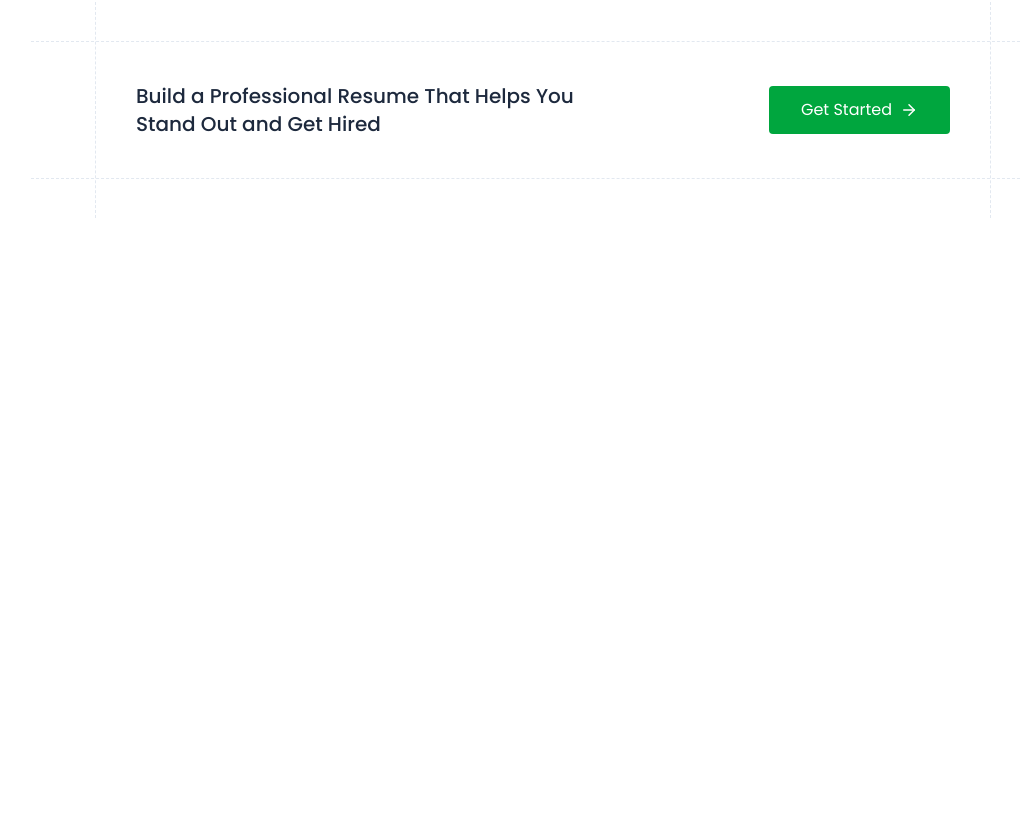
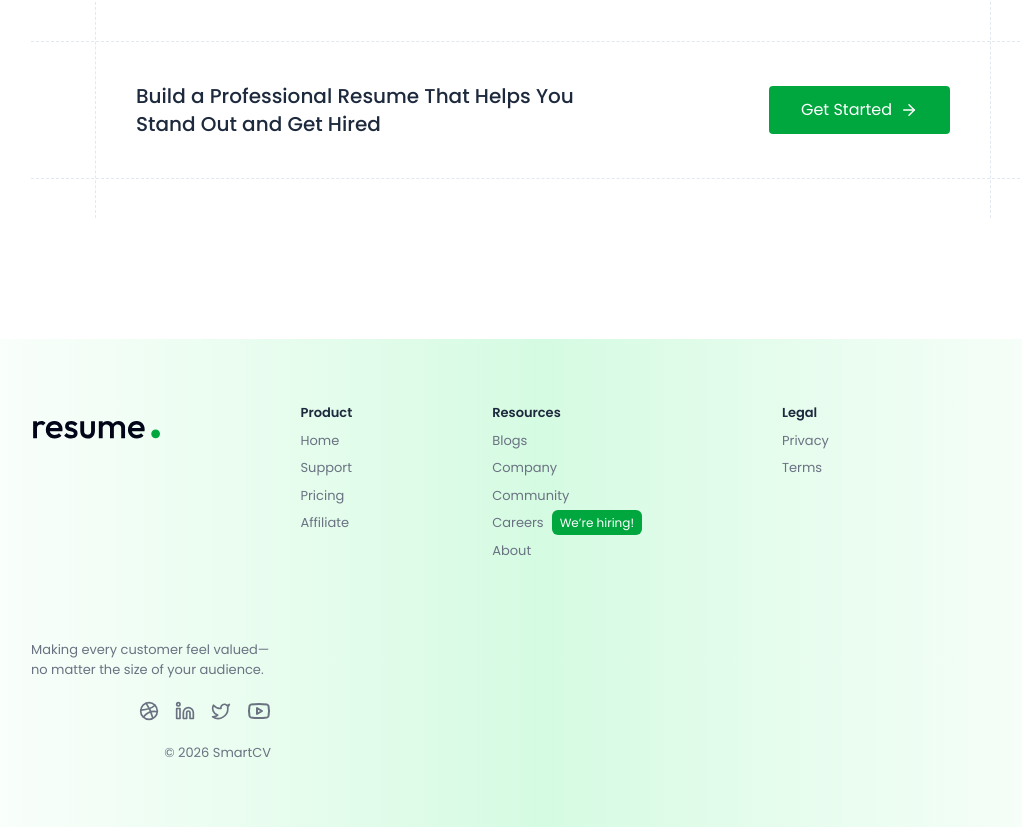
Before and after one commit to Om-Kansal/SmartCV, a React (Vite) app in the folder client/: page / in a window 1280 px wide. Shown: the part 2137-2964 px from the top of the page, without its empty margins (97-1119 px from the left). Before the commit the page ends 2355 px from the top, so only its background shows below. Built offline with nearby package versions, Linux system fonts and the light colour scheme.

Commit message:
added footer section on client end UI

```diff
--- a/client/src/components/home/CallToAction.jsx
+++ b/client/src/components/home/CallToAction.jsx
@@ -5,7 +5,7 @@ const CallToAction = () => {
     <div id='cta' className='border-y border-dashed border-slate-200 w-full max-w-5xl mx-auto px-10 sm:px-16 mt-28'>
             <div className="flex flex-col md:flex-row text-center md:text-left items-center justify-between gap-8 px-3 md:px-10 border-x border-dashed border-slate-200 py-16 sm:py-20 -mt-10 -mb-10 w-full">
                 <p className="text-xl font-medium max-w-md text-slate-800">Build a Professional Resume That Helps You Stand Out and Get Hired</p>
-                <a href="https://prebuiltui.com" className="flex items-center gap-2 rounded py-3 px-8 bg-green-600 hover:bg-green-700 transition text-white">
+                <a href="" className="flex items-center gap-2 rounded py-3 px-8 bg-green-600 hover:bg-green-700 transition text-white">
                     <span>Get Started</span>
                     <svg xmlns="http://www.w3.org/2000/svg" width="24" height="24" viewBox="0 0 24 24" fill="none" stroke="currentColor" strokeWidth="2" strokeLinecap="round" strokeLinejoin="round" className="size-4.5"><path d="M5 12h14"/><path d="m12 5 7 7-7 7"/></svg>
                 </a>
--- /dev/null
+++ b/client/src/components/home/Footer.jsx
@@ -0,0 +1,93 @@
+import React from 'react'
+
+const Footer = () => {
+    return (
+        <>
+
+
+
+            <footer className="flex flex-wrap justify-center lg:justify-between overflow-hidden gap-10 md:gap-20 py-16 px-6 md:px-16 lg:px-24 xl:px-32 text-[13px] text-gray-500 bg-gradient-to-r from-white via-green-200/60 to-white mt-40">
+                <div className="flex flex-wrap items-start gap-10 md:gap-[60px] xl:gap-[140px]">
+                    <a href="#">
+                        <img src="/logo.svg" alt="logo" className='h-11 w-auto' />
+                    </a>
+                    <div>
+                        <p className="text-slate-800 font-semibold">Product</p>
+                        <ul className="mt-2 space-y-2">
+                            <li><a href="/" className="hover:text-green-600 transition">Home</a></li>
+                            <li><a href="/" className="hover:text-green-600 transition">Support</a></li>
+                            <li><a href="/" className="hover:text-green-600 transition">Pricing</a></li>
+                            <li><a href="/" className="hover:text-green-600 transition">Affiliate</a></li>
+                        </ul>
+                    </div>
+                    <div>
+                        <p className="text-slate-800 font-semibold">Resources</p>
+                        <ul className="mt-2 space-y-2">
+                            <li><a href="/" className="hover:text-green-600 transition">Blogs</a></li>
+                            <li><a href="/" className="hover:text-green-600 transition">Company</a></li>
+                            <li><a href="/" className="hover:text-green-600 transition">Community</a></li>
+                            <li><a href="/" className="hover:text-green-600 transition">Careers<span className="text-xs text-white bg-green-600 rounded-md ml-2 px-2 py-1">We’re hiring!</span></a></li>
+                            <li><a href="/" className="hover:text-green-600 transition">About</a></li>
+                        </ul>
+                    </div>
+                    <div>
+                        <p className="text-slate-800 font-semibold">Legal</p>
+                        <ul className="mt-2 space-y-2">
+                            <li><a href="/" className="hover:text-green-600 transition">Privacy</a></li>
+                            <li><a href="/" className="hover:text-green-600 transition">Terms</a></li>
+                        </ul>
+                    </div>
+                </div>
+                <div className="flex flex-col max-md:items-center max-md:text-center gap-2 items-end">
+                    <p className="max-w-60">Making every customer feel valued—no matter the size of your audience.</p>
+                    <div className="flex items-center gap-4 mt-3">
+                        <a href="" target="_blank" rel="noreferrer">
+                            <svg xmlns="http://www.w3.org/2000/svg" width="24" height="24" viewBox="0 0 24 24" fill="none" stroke="currentColor" strokeWidth="2" strokeLinecap="round" strokeLinejoin="round" className="lucide lucide-dribbble size-5 hover:text-green-500" aria-hidden="true">
+                                <circle cx="12" cy="12" r="10"></circle>
+                                <path d="M19.13 5.09C15.22 9.14 10 10.44 2.25 10.94"></path>
+                                <path d="M21.75 12.84c-6.62-1.41-12.14 1-16.38 6.32"></path>
+                                <path d="M8.56 2.75c4.37 6 6 9.42 8 17.72"></path>
+                            </svg>
+                        </a>
+                        <a href="" target="_blank" rel="noreferrer">
+                            <svg xmlns="http://www.w3.org/2000/svg" width="24" height="24" viewBox="0 0 24 24" fill="none" stroke="currentColor" strokeWidth="2" strokeLinecap="round" strokeLinejoin="round" className="lucide lucide-linkedin size-5 hover:text-green-500" aria-hidden="true">
+                                <path d="M16 8a6 6 0 0 1 6 6v7h-4v-7a2 2 0 0 0-2-2 2 2 0 0 0-2 2v7h-4v-7a6 6 0 0 1 6-6z"></path>
+                                <rect width="4" height="12" x="2" y="9"></rect>
+                                <circle cx="4" cy="4" r="2"></circle>
+                            </svg>
+                        </a>
+                        <a href="" target="_blank" rel="noreferrer">
+                            <svg xmlns="http://www.w3.org/2000/svg" width="24" height="24" viewBox="0 0 24 24" fill="none" stroke="currentColor" strokeWidth="2" strokeLinecap="round" strokeLinejoin="round" className="lucide lucide-twitter size-5 hover:text-green-500" aria-hidden="true">
+                                <path
+                                    d="M22 4s-.7 2.1-2 3.4c1.6 10-9.4 17.3-18 11.6 2.2.1 4.4-.6 6-2C3 15.5.5 9.6 3 5c2.2 2.6 5.6 4.1 9 4-.9-4.2 4-6.6 7-3.8 1.1 0 3-1.2 3-1.2z">
+                                </path>
+                            </svg>
+                        </a>
+                        <a href="" target="_blank" rel="noreferrer">
+                            <svg xmlns="http://www.w3.org/2000/svg" width="24" height="24" viewBox="0 0 24 24" fill="none" stroke="currentColor" strokeWidth="2" strokeLinecap="round" strokeLinejoin="round" className="lucide lucide-youtube size-6 hover:text-green-500" aria-hidden="true">
+                                <path d="M2.5 17a24.12 24.12 0 0 1 0-10 2 2 0 0 1 1.4-1.4 49.56 49.56 0 0 1 16.2 0A2 2 0 0 1 21.5 7a24.12 24.12 0 0 1 0 10 2 2 0 0 1-1.4 1.4 49.55 49.55 0 0 1-16.2 0A2 2 0 0 1 2.5 17">
+                                </path>
+                                <path d="m10 15 5-3-5-3z"></path>
+                            </svg>
+                        </a>
+                    </div>
+                    <p className="mt-3 text-center">© 2026 <a href="https://prebuiltui.com">SmartCV</a></p>
+                </div>
+            </footer>
+
+
+
+
+
+            <style>{`
+                @import url('https://fonts.googleapis.com/css2?family=Poppins:ital,wght@0,100;0,200;0,300;0,400;0,500;0,600;0,700;0,800;0,900;1,100;1,200;1,300;1,400;1,500;1,600;1,700;1,800;1,900&display=swap');
+
+                * {
+                    font-family: 'Poppins', sans-serif;
+                }
+            `}</style>
+        </>
+    )
+}
+
+export default Footer
--- a/client/src/pages/Home.jsx
+++ b/client/src/pages/Home.jsx
@@ -4,6 +4,7 @@ import Hero from '../components/home/Hero'
 import Features from '../components/home/Features'
 import Testimonial from '../components/home/Testimonial'
 import CallToAction from '../components/home/CallToAction'
+import Footer from '../components/home/Footer'
 
 const Home = () => {
   return (
@@ -13,6 +14,7 @@ const Home = () => {
         <Features/>
         <Testimonial/>
         <CallToAction/>
+        <Footer/>
     </div>
   )
 }
```
